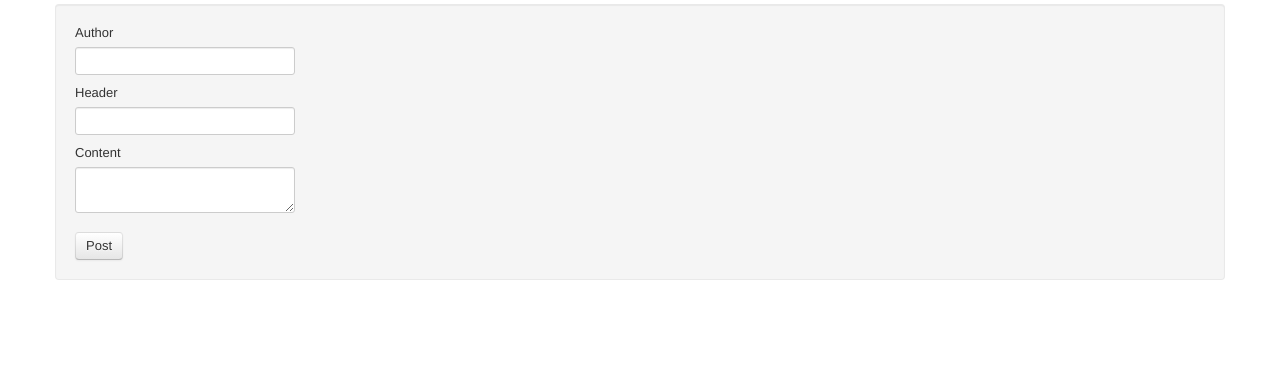
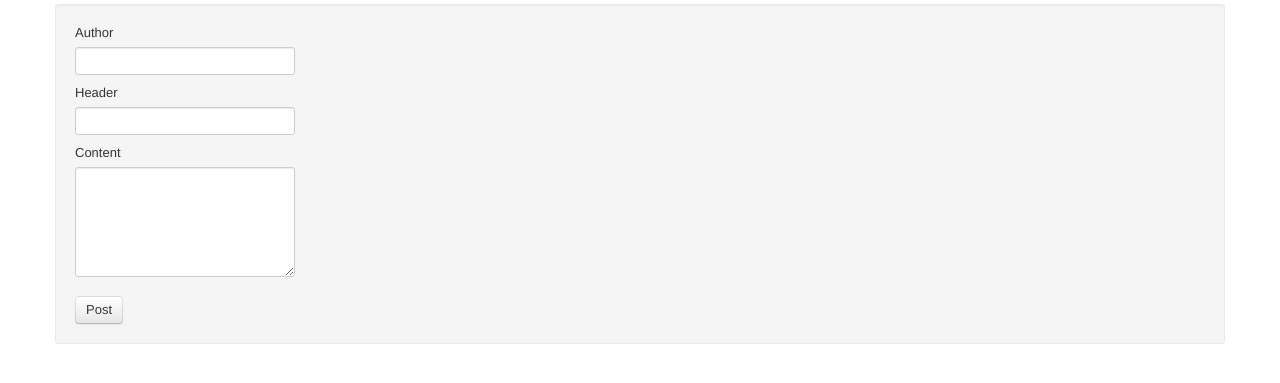
Before and after one commit to YuriyNasretdinov/blog, a PHP site: page /index.php in a window 1280 px wide. Shown: the part 186-569 px from the top of the page. Run offline with PHP 8.4, Linux system fonts and the light colour scheme; the visitor is signed in with stand-in values (Sample User, id 1); data that the repository does not hold is empty; some libraries are stand-ins or nearby versions.

Commit message:
Improving user interface

```diff
--- a/index.php
+++ b/index.php
@@ -12,6 +12,7 @@ define('IS_ADMIN', isset($_SESSION['IS_ADMIN']));
 switch ($act) {
     case 'list':
         $page = isset($_GET['page']) ? max(1, intval($_GET['page'])) : 1;
+        $max_length = 100;
         $limit = 1;
         $offset = ($page - 1) * $limit;
         $records = array();
@@ -25,8 +26,8 @@ switch ($act) {
             LIMIT $offset, $limit");
         while ($row = $sel->fetch_assoc()) {
             $row['date'] = date('Y-m-d H:i:s', $row['date']);
-            if (mb_strlen($row['content']) > 60) {
-                $row['content'] = mb_substr(strip_tags($row['content']), 0, 57) . '...';
+            if (mb_strlen($row['content']) > $max_length) {
+                $row['content'] = mb_substr(strip_tags($row['content']), 0, $max_length - 3) . '...';
             }
             $row['content'] = nl2br($row['content']);
             $row['header'] = htmlspecialchars($row['header']);
--- a/templates/list.php
+++ b/templates/list.php
@@ -25,6 +25,10 @@
 
     .pages {
         margin-bottom: 20px;
+    }
+
+    .content-textarea {
+        height: 100px;
     }
 
 </style>
@@ -71,7 +75,7 @@
     <label>Header</label>
     <input name="header" type="text" />
     <label>Content</label>
-    <textarea name="content"></textarea>
+    <textarea name="content" class="content-textarea"></textarea>
     <div style="padding-top: 10px;">
         <button type="submit" class="btn">
             Post
```
